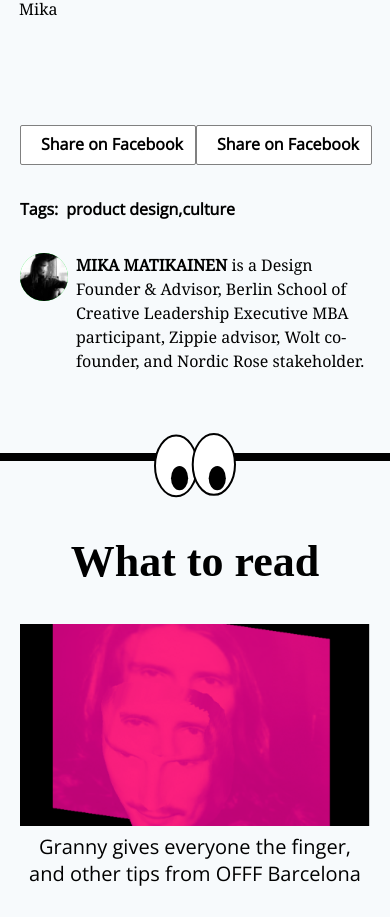
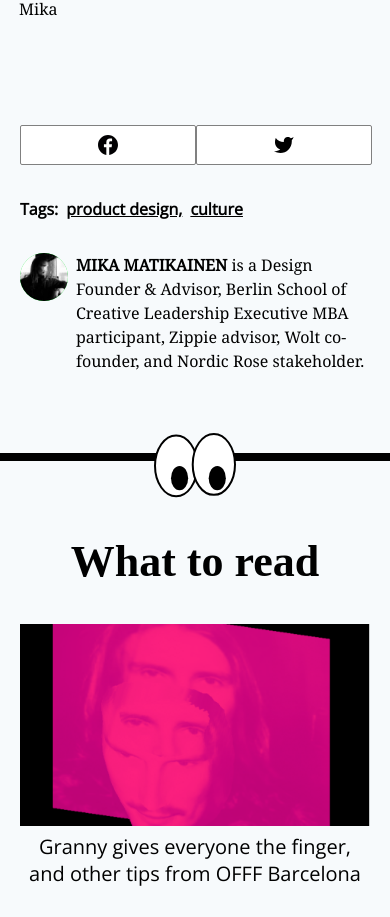
Before and after one commit to naufaldi/nextjs-chakra-notion-blog, a Next.js app: page /post/1 in a window 390 px wide. Shown: the part 2679-3596 px from the top of the page. Built offline with nearby package versions, Linux system fonts and the light colour scheme.

Commit message:
Fix responsive - fix responsive add button share - add dark mode switch at mobile nav - fix error console in page Home - fix responsive layout at HeroPost

```diff
--- a/src/components/Home/ListArticle.js
+++ b/src/components/Home/ListArticle.js
@@ -35,7 +35,7 @@ const ListArticle = () => {
             {dummy &&
               dummy.map((data, index) => (
                 <Link href="/post/slug" passHref key={index}>
-                  <GridItem as="article" x cursor="pointer">
+                  <GridItem as="article" cursor="pointer">
                     <Box
                       w="full"
                       h={['max-content', 'max-content', '176px']}
--- a/src/components/Post/ArticleFooter.js
+++ b/src/components/Post/ArticleFooter.js
@@ -37,7 +37,12 @@ export default function ArticleFooter() {
               fill="#010002"
             />
           </svg>
-          <Text fontFamily="sans-serif" fontWeight="bold" ml="2">
+          <Text
+            fontFamily="sans-serif"
+            fontWeight="bold"
+            ml="2"
+            display={['none', 'none', 'block']}
+          >
             Share on Facebook
           </Text>
         </Button>
@@ -63,7 +68,12 @@ export default function ArticleFooter() {
               fill="black"
             />
           </svg>
-          <Text fontFamily="sans-serif" fontWeight="bold" ml="2">
+          <Text
+            fontFamily="sans-serif"
+            fontWeight="bold"
+            ml="2"
+            display={['none', 'none', 'block']}
+          >
             Share on Facebook
           </Text>
         </Button>
@@ -76,8 +86,10 @@ export default function ArticleFooter() {
         fontFamily="sans-serif"
       >
         <Text>Tags: </Text>
-        <Link ml="2">product design,</Link>
-        <Link>culture</Link>
+        <Link ml="2" textDecoration="underline" marginRight="2">
+          product design,
+        </Link>
+        <Link textDecoration="underline">culture</Link>
       </GridItem>
       <GridItem
         display="flex"
--- a/src/components/Post/HeroPost.js
+++ b/src/components/Post/HeroPost.js
@@ -28,7 +28,7 @@ export default function HeroPost() {
         </Text>
       </GridItem>
       <GridItem
-        colSpan={['12', '8', '8']}
+        colSpan={['12', '12', '8']}
         justifyContent="center"
         colStart={['1', '1', '3']}
       >
--- a/src/components/layout/Header.js
+++ b/src/components/layout/Header.js
@@ -2,7 +2,6 @@ import { Flex, Box, IconButton, Heading, Container } from '@chakra-ui/react';
 import { useState } from 'react';
 import Link from '../misc/Link';
 import { MotionBox } from '../misc/motion';
-import { motion } from 'framer-motion';
 import { DarkModeSwitch } from '../misc/DarkModeSwitch';
 import NextLink from 'next/link';
 export default function Header(params) {
@@ -99,7 +98,7 @@ export default function Header(params) {
           variants={navVariant}
           animate={navView ? 'opened' : 'closed'}
           py="10"
-          w="72"
+          w="80"
           mx="auto"
           justifyContent="space-between"
           display="flex"
@@ -113,6 +112,9 @@ export default function Header(params) {
           <Link>ABOUT</Link>
           <Link>LINKS</Link>
           <Link>PROJECTS</Link>
+          <Box float="right">
+            <DarkModeSwitch />
+          </Box>
         </MotionBox>
       </Container>
     </Box>
```
